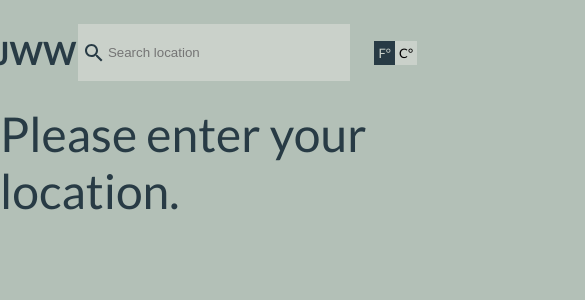
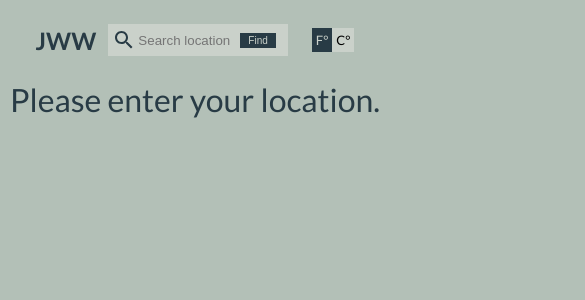
Before and after one commit to JakeWilliams21/Weather-Dashboard, a React (Create React App) app: page / in a window 390 px wide. Shown: the top 300 px of the page, 585 px wide, since content can reach past the window. Built offline with nearby package versions, Linux system fonts and the light colour scheme; a web font is replaced by a local one.

Commit message:
Responsiveness

```diff
--- a/src/App.css
+++ b/src/App.css
@@ -123,7 +123,6 @@
 .precip {
   gap: 6px;
   color: #283B45;
-  font-weight: bold;
 }
 
 .high {
@@ -143,8 +142,24 @@
 
 .forecast {
   gap: 24px;
-  flex-wrap: 1;
+  flex-wrap: wrap;
   list-style: none;
+  padding-inline-start: 0;
+  justify-content: center;
+  align-items: center;
+}
+
+.forecast li {
+  margin: 0;
+  padding: 0;
+}
+
+.ul-container {
+  display: flex;
+  flex-direction: column;
+  align-items: center;
+  margin-top: 24px;
+  width: 100%;
 }
 
 /* Weather Card */
@@ -167,6 +182,74 @@
   animation: fade-in 4s ease
 }
 
+
+@media(max-width: 900px) {
+
+  .navbar {
+   justify-content: center;
+   gap: 12px;
+  }
+
+  .location-form {
+  }
+
+  .location-form input {
+    width: 100px;
+  }
+
+  .logo {
+    font-size: x-large;
+  }
+
+  .location-name {
+    font-size: 32px;
+  }
+
+  button {
+    font-size: 10px;
+  }
+
+  .temps {
+    gap: 64px
+  }
+
+  .ul-container {
+    gap: 8px;
+  }
+
+  .forecast {
+    max-width: 100%;
+    gap: 64px;
+  }
+
+  .searchbar {
+    width: auto;
+  }
+
+  .weather-card {
+    gap: 24px;
+  }
+
+  .weather-card img {
+  }
+}
+
+@media(max-width: 500px) {
+  .weather-card {
+    display: flex;
+    flex-direction: column;
+    align-items: center;
+    justify-content: space-between;
+    gap: 12px;
+    background-color: #CAD1CA;
+    padding: 12px;
+  }
+
+  .forecast {
+    gap: 12px;
+  }
+}
+
 @keyframes fade-in {
   0% {
     opacity: 0;
--- a/src/App.js
+++ b/src/App.js
@@ -23,7 +23,7 @@ function App() {
   useEffect(() => {
 
     if (lat && lon) {
-      axios.get(`https://api.openweathermap.org/data/2.5/forecast?lat=${lat}&lon=${lon}&cnt=7&units=${unit ? 'metric' : 'imperial'}&appid=${process.env.REACT_APP_WEATHER_KEY}`).then((res) => {
+      axios.get(`https://api.openweathermap.org/data/2.5/forecast?lat=${lat}&lon=${lon}&cnt=8&units=${unit ? 'metric' : 'imperial'}&appid=${process.env.REACT_APP_WEATHER_KEY}`).then((res) => {
       setForecast(res.data.list)
       console.log(res.data.list);
     })
@@ -87,7 +87,7 @@ function App() {
           <span className = 'current'>{lat ? `${current.current}°` : ''}</span>
           <span className = 'high'>{lat ? `${current.high}°` : ''}</span>
         </div>
-        <div style={{display: 'flex', flexDirection: 'column', alignItems: 'center', marginTop: '24px'}}>
+        <div className = 'ul-container'>
           <ul className = 'forecast flex-row'>
             {forecast && forecast.map((weather, index) => (
               <li>
--- a/src/components/Navbar.js
+++ b/src/components/Navbar.js
@@ -38,7 +38,7 @@ const Navbar = ({onButtonClick, onUnitClick}) => {
                 <SearchIcon className = 'search-icon'/>
                 <input type = 'text' name = 'location' placeholder = 'Search location' onChange = {handleChange}/>
             </div>
-            <button type = 'submit' onClick = {handleSubmit}>Find my location</button>
+            <button type = 'submit' onClick = {handleSubmit}>Find</button>
         </form>
         <div className = 'measurements flex-row'>
             <div id = 'far' className = 'farenheight selected' onClick = {tempChange}>F°</div>
```
